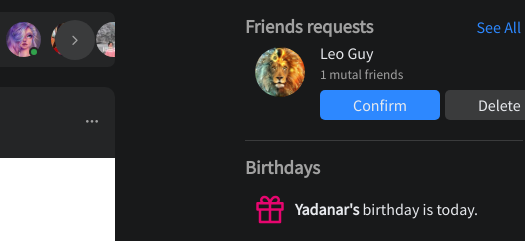
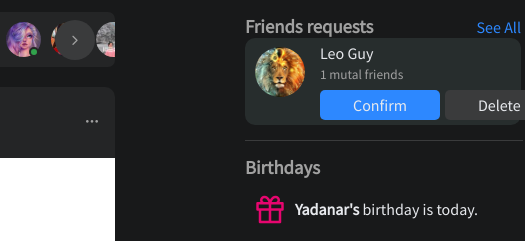
Before and after one commit to WinWinMaw4/facebook_UI, a plain HTML site: page index.html in a window 1280 px wide. In both pictures the pointer is over the element 1138 px from the left and 473 px from the top of the page. Shown: the part 392-633 px from the top of the page, 755-1280 px from the left. Drawn offline with nearby package versions, Linux system fonts and the light colour scheme; files whose address does not match are found by name.

Commit message:
Update fb_style.css

```diff
--- a/fb_style.css
+++ b/fb_style.css
@@ -982,7 +982,7 @@
         padding: 15px 0px 5px 10px;
         cursor: pointer;
     }
-    .birthdays-list:hover{
+    .birthdays-list:hover,.fr-second-part:hover{
         background-color: #39424281;
         border-radius: 10px;
     }
```
